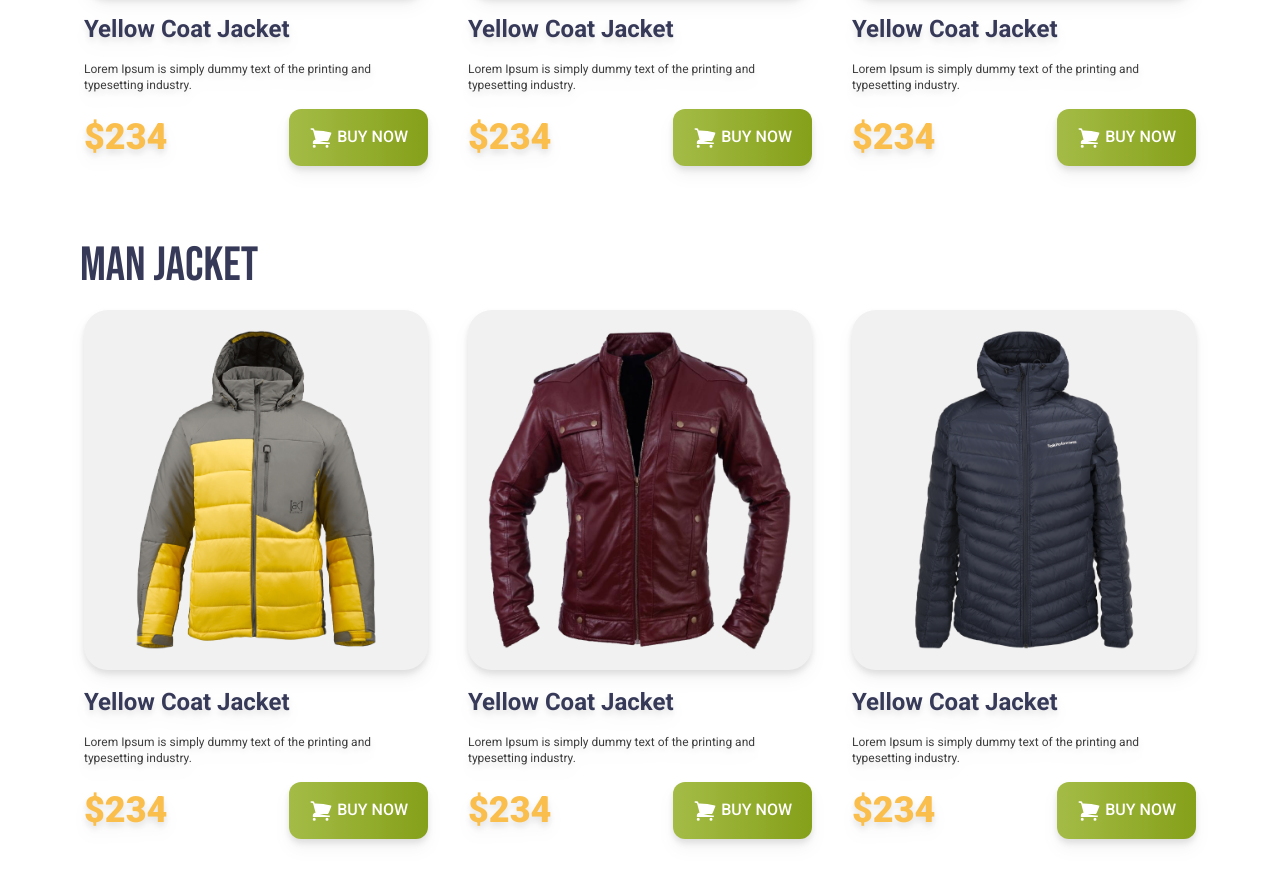
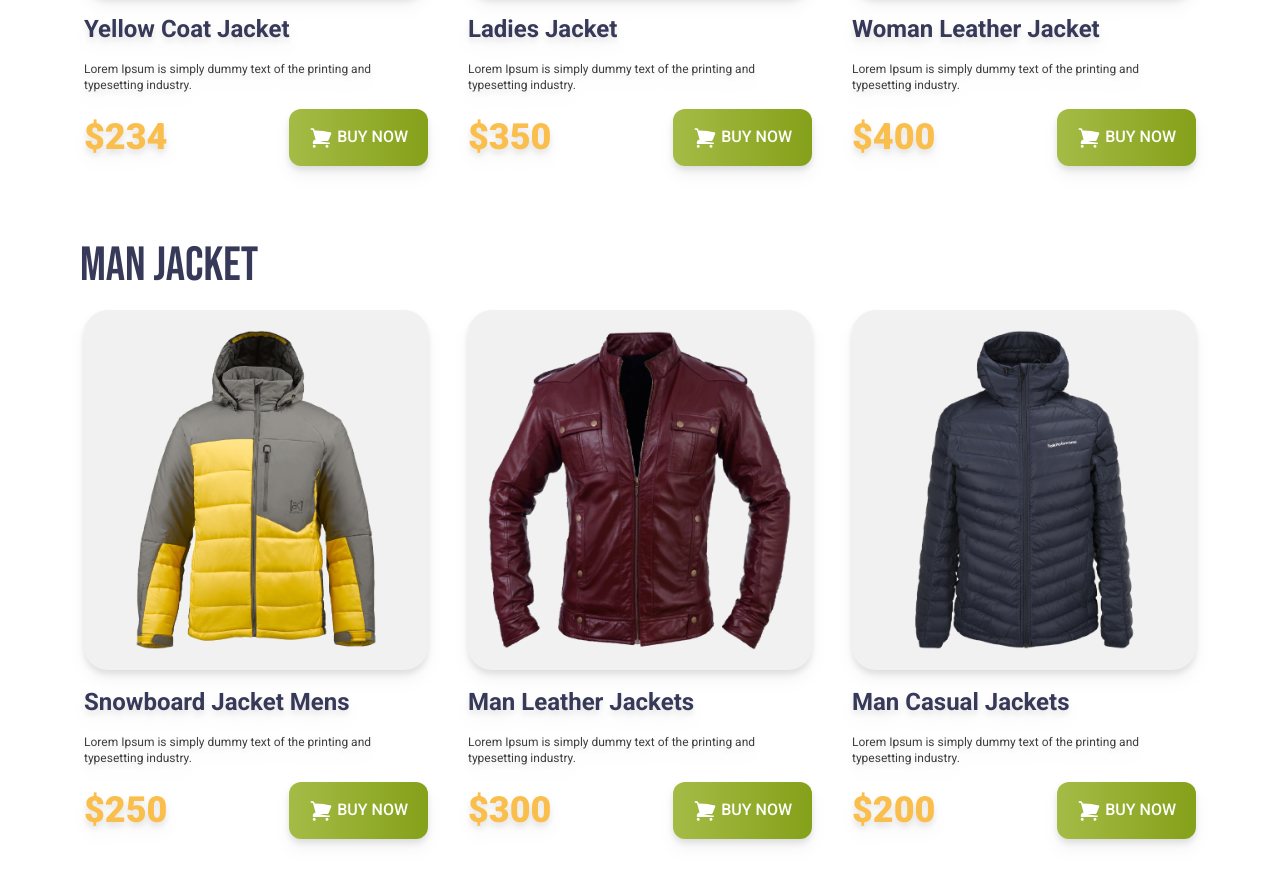
Before and after one commit to Mridul299/Pnguin-fashion, a plain HTML site: page index.html in a window 1280 px wide. Shown: the part 1018-1902 px from the top of the page. Drawn offline with nearby package versions, Linux system fonts and the light colour scheme.

Commit message:
resolve price

```diff
--- a/index.html
+++ b/index.html
@@ -74,11 +74,11 @@
                 <!-- Jacket-card-2-->
                  <div class="p-5 space-y-4 drop-shadow-lg rounded-3xl">
                     <img src="images/jacket-2.png" alt="" class="rounded-3xl p-5 bg-[#F1F1F1]">
-                    <h3 class="text-2xl font-bold text-[#363958]">Yellow Coat Jacket </h3>
+                    <h3 class="text-2xl font-bold text-[#363958]">Ladies Jacket </h3>
                     <p class="text-[#3E3E3E] text-xs">Lorem Ipsum is simply dummy text of the
                         printing and typesetting industry.</p>
                     <div class="flex justify-between items-center">
-                        <h3 class="text-[#FABE4C] text-4xl font-black">$234</h3>
+                        <h3 class="text-[#FABE4C] text-4xl font-black">$350</h3>
                         <button class="py-4 text-white px-5 rounded-xl font-medium bg-gradient-to-r from-[#A4BC46] to-[#85A019]">
                             <svg xmlns="http://www.w3.org/2000/svg" fill="white" viewBox="0 0 24 24" stroke-width="1.5" stroke="currentColor" class="size-6 inline">
                                 <path stroke-linecap="round" stroke-linejoin="round" d="M2.25 3h1.386c.51 0 .955.343 1.087.835l.383 1.437M7.5 14.25a3 3 0 0 0-3 3h15.75m-12.75-3h11.218c1.121-2.3 2.1-4.684 2.924-7.138a60.114 60.114 0 0 0-16.536-1.84M7.5 14.25 5.106 5.272M6 20.25a.75.75 0 1 1-1.5 0 .75.75 0 0 1 1.5 0Zm12.75 0a.75.75 0 1 1-1.5 0 .75.75 0 0 1 1.5 0Z" />
@@ -91,11 +91,11 @@
                 <!-- Jacket-card-3-->
                  <div class="p-5 space-y-4 drop-shadow-lg rounded-3xl">
                     <img src="images/jacket-3.png" alt="" class="rounded-3xl p-5 bg-[#F1F1F1]">
-                    <h3 class="text-2xl font-bold text-[#363958]">Yellow Coat Jacket </h3>
+                    <h3 class="text-2xl font-bold text-[#363958]">Woman Leather Jacket </h3>
                     <p class="text-[#3E3E3E] text-xs">Lorem Ipsum is simply dummy text of the
                         printing and typesetting industry.</p>
                     <div class="flex justify-between items-center">
-                        <h3 class="text-[#FABE4C] text-4xl font-black">$234</h3>
+                        <h3 class="text-[#FABE4C] text-4xl font-black">$400</h3>
                         <button class="py-4 text-white px-5 rounded-xl font-medium bg-gradient-to-r from-[#A4BC46] to-[#85A019]">
                             <svg xmlns="http://www.w3.org/2000/svg" fill="white" viewBox="0 0 24 24" stroke-width="1.5" stroke="currentColor" class="size-6 inline">
                                 <path stroke-linecap="round" stroke-linejoin="round" d="M2.25 3h1.386c.51 0 .955.343 1.087.835l.383 1.437M7.5 14.25a3 3 0 0 0-3 3h15.75m-12.75-3h11.218c1.121-2.3 2.1-4.684 2.924-7.138a60.114 60.114 0 0 0-16.536-1.84M7.5 14.25 5.106 5.272M6 20.25a.75.75 0 1 1-1.5 0 .75.75 0 0 1 1.5 0Zm12.75 0a.75.75 0 1 1-1.5 0 .75.75 0 0 1 1.5 0Z" />
@@ -115,11 +115,11 @@
                 <!-- Jacket-card-4-->
                  <div class="p-5 space-y-4 drop-shadow-lg rounded-3xl">
                     <img src="images/jacket-4.png" alt="" class="rounded-3xl p-5 bg-[#F1F1F1]">
-                    <h3 class="text-2xl font-bold text-[#363958]">Yellow Coat Jacket </h3>
+                    <h3 class="text-2xl font-bold text-[#363958]">Snowboard Jacket Mens </h3>
                     <p class="text-[#3E3E3E] text-xs">Lorem Ipsum is simply dummy text of the
                         printing and typesetting industry.</p>
                     <div class="flex justify-between items-center">
-                        <h3 class="text-[#FABE4C] text-4xl font-black">$234</h3>
+                        <h3 class="text-[#FABE4C] text-4xl font-black">$250</h3>
                         <button class="py-4 text-white px-5 rounded-xl font-medium bg-gradient-to-r from-[#A4BC46] to-[#85A019]">
                             <svg xmlns="http://www.w3.org/2000/svg" fill="white" viewBox="0 0 24 24" stroke-width="1.5" stroke="currentColor" class="size-6 inline">
                                 <path stroke-linecap="round" stroke-linejoin="round" d="M2.25 3h1.386c.51 0 .955.343 1.087.835l.383 1.437M7.5 14.25a3 3 0 0 0-3 3h15.75m-12.75-3h11.218c1.121-2.3 2.1-4.684 2.924-7.138a60.114 60.114 0 0 0-16.536-1.84M7.5 14.25 5.106 5.272M6 20.25a.75.75 0 1 1-1.5 0 .75.75 0 0 1 1.5 0Zm12.75 0a.75.75 0 1 1-1.5 0 .75.75 0 0 1 1.5 0Z" />
@@ -132,11 +132,11 @@
                 <!-- Jacket-card-5-->
                  <div class="p-5 space-y-4 drop-shadow-lg rounded-3xl">
                     <img src="images/jacket-5.png" alt="" class="rounded-3xl p-5 bg-[#F1F1F1]">
-                    <h3 class="text-2xl font-bold text-[#363958]">Yellow Coat Jacket </h3>
+                    <h3 class="text-2xl font-bold text-[#363958]">Man Leather Jackets</h3>
                     <p class="text-[#3E3E3E] text-xs">Lorem Ipsum is simply dummy text of the
                         printing and typesetting industry.</p>
                     <div class="flex justify-between items-center">
-                        <h3 class="text-[#FABE4C] text-4xl font-black">$234</h3>
+                        <h3 class="text-[#FABE4C] text-4xl font-black">$300</h3>
                         <button class="py-4 text-white px-5 rounded-xl font-medium bg-gradient-to-r from-[#A4BC46] to-[#85A019]">
                             <svg xmlns="http://www.w3.org/2000/svg" fill="white" viewBox="0 0 24 24" stroke-width="1.5" stroke="currentColor" class="size-6 inline">
                                 <path stroke-linecap="round" stroke-linejoin="round" d="M2.25 3h1.386c.51 0 .955.343 1.087.835l.383 1.437M7.5 14.25a3 3 0 0 0-3 3h15.75m-12.75-3h11.218c1.121-2.3 2.1-4.684 2.924-7.138a60.114 60.114 0 0 0-16.536-1.84M7.5 14.25 5.106 5.272M6 20.25a.75.75 0 1 1-1.5 0 .75.75 0 0 1 1.5 0Zm12.75 0a.75.75 0 1 1-1.5 0 .75.75 0 0 1 1.5 0Z" />
@@ -149,11 +149,11 @@
                 <!-- Jacket-card-6-->
                  <div class="p-5 space-y-4 drop-shadow-lg rounded-3xl">
                     <img src="images/jacket-6.png" alt="" class="rounded-3xl p-5 bg-[#F1F1F1]">
-                    <h3 class="text-2xl font-bold text-[#363958]">Yellow Coat Jacket </h3>
+                    <h3 class="text-2xl font-bold text-[#363958]">Man Casual Jackets</h3>
                     <p class="text-[#3E3E3E] text-xs">Lorem Ipsum is simply dummy text of the
                         printing and typesetting industry.</p>
                     <div class="flex justify-between items-center">
-                        <h3 class="text-[#FABE4C] text-4xl font-black">$234</h3>
+                        <h3 class="text-[#FABE4C] text-4xl font-black">$200</h3>
                         <button class="py-4 text-white px-5 rounded-xl font-medium bg-gradient-to-r from-[#A4BC46] to-[#85A019]">
                             <svg xmlns="http://www.w3.org/2000/svg" fill="white" viewBox="0 0 24 24" stroke-width="1.5" stroke="currentColor" class="size-6 inline">
                                 <path stroke-linecap="round" stroke-linejoin="round" d="M2.25 3h1.386c.51 0 .955.343 1.087.835l.383 1.437M7.5 14.25a3 3 0 0 0-3 3h15.75m-12.75-3h11.218c1.121-2.3 2.1-4.684 2.924-7.138a60.114 60.114 0 0 0-16.536-1.84M7.5 14.25 5.106 5.272M6 20.25a.75.75 0 1 1-1.5 0 .75.75 0 0 1 1.5 0Zm12.75 0a.75.75 0 1 1-1.5 0 .75.75 0 0 1 1.5 0Z" />
@@ -165,6 +165,7 @@
                  </div>
              </div>
         </section>
+
     </main>
     <footer>
 
```
